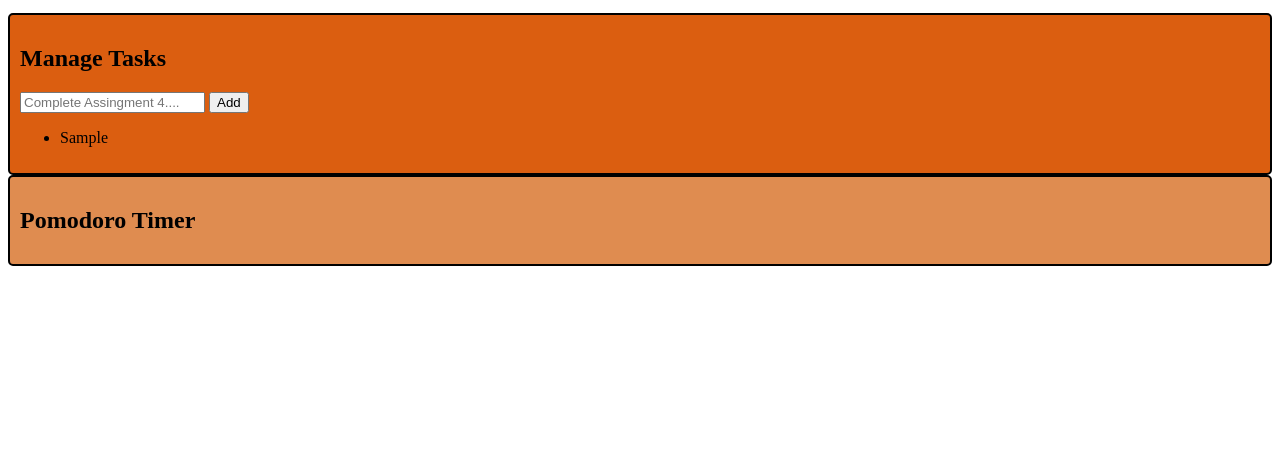
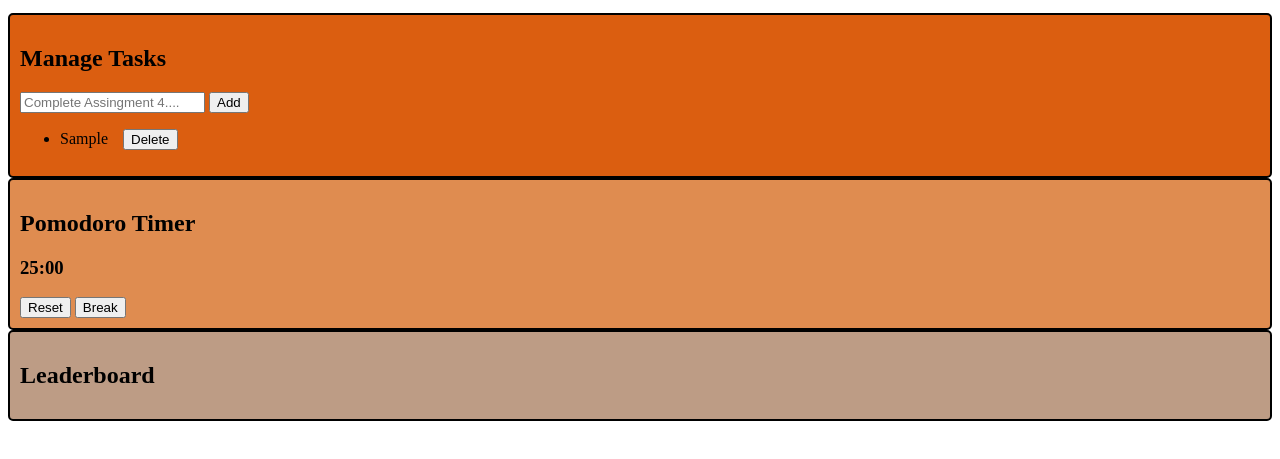
Before and after one commit to sf-1000/flowtask, a plain HTML site: page index.html in a window 1280 px wide. Both pictures are taken after typing "Sample" into the empty fields and a click on the button "Add". Shown: the part 101-560 px from the top of the page. Drawn offline with Linux system fonts and the light colour scheme.

Commit message:
created the base design for pomodoro timer and the delete button

```diff
--- a/index.html
+++ b/index.html
@@ -20,6 +20,13 @@
 
     <div id="PomodoroTimer">
         <h2>Pomodoro Timer</h2>
+        <h3>25:00</h3>
+        <button id="Reset">Reset</button>
+        <button id="Break">Break</button>
+    </div>
+
+    <div id="Leaderboard">
+        <h2>Leaderboard</h2>
     </div>
     <script src="script.js"></script>
 </body>
--- a/script.js
+++ b/script.js
@@ -15,9 +15,24 @@ function addTask(){
 
         taskinList.textContent = newTask;
 
+        const deleteBtn = document.createElement('button');
+        deleteBtn.textContent = "Delete";
+        deleteBtn.style.marginLeft = "15px";
+
+        deleteBtn.addEventListener('click', function() {
+            taskinList.remove();
+        });
+
+        taskinList.appendChild(deleteBtn);
+
         tasklist.appendChild(taskinList);
 
         usertask.value = '';
     }
 
 }
+
+function deleteTask(){
+
+
+}
--- a/style.css
+++ b/style.css
@@ -21,6 +21,13 @@ p {
     border: 2px solid black;
 }
 
+#Leaderboard{
+    border-radius: 5px;
+    background-color: #bd9c85;
+    padding: 10px;
+    border: 2px solid black;
+}
+
 input{
     width: 100;
 }
```
